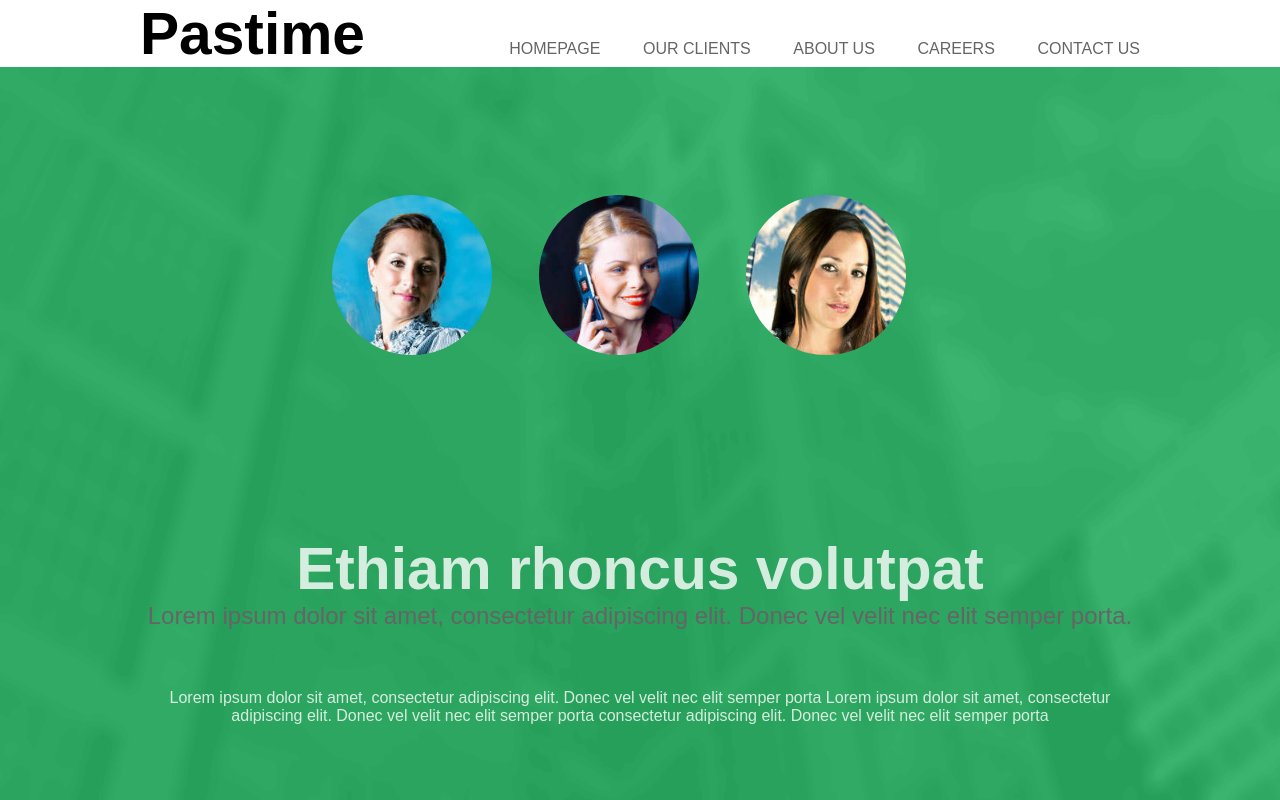
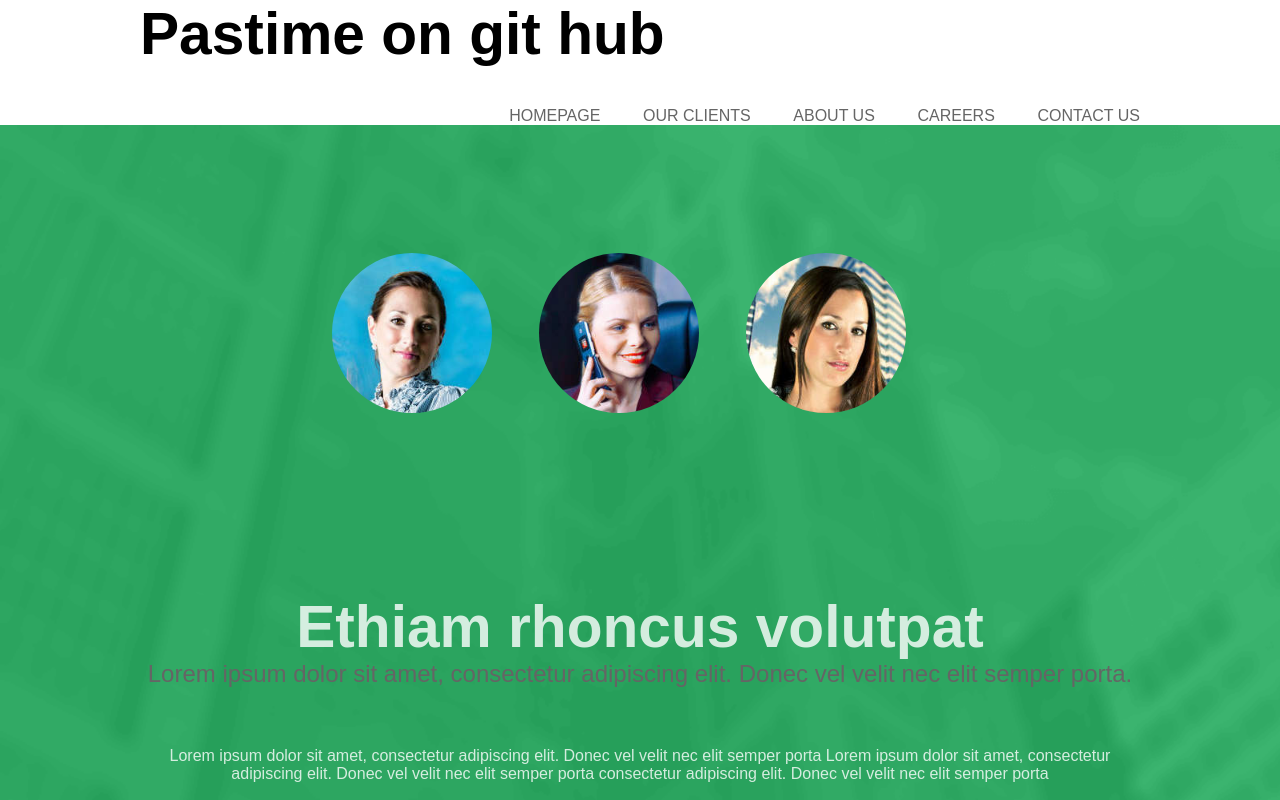
Before and after one commit to njonis/challenge3, a plain HTML site: page index.html in a window 1280 px wide. Shown: the top 800 px of the page. Drawn offline with Linux system fonts and the light colour scheme; a web font is replaced by a local one.

Commit message:
ajout test

```diff
--- a/index.html
+++ b/index.html
@@ -9,7 +9,7 @@
   <body>
       <header>
         <nav>
-        <h1>Pastime</h1>
+        <h1>Pastime on git hub</h1>
         <ul>
           <li><a href="#"> HOMEPAGE </a></li>
           <li><a href="#"> OUR CLIENTS </a></li>
```
